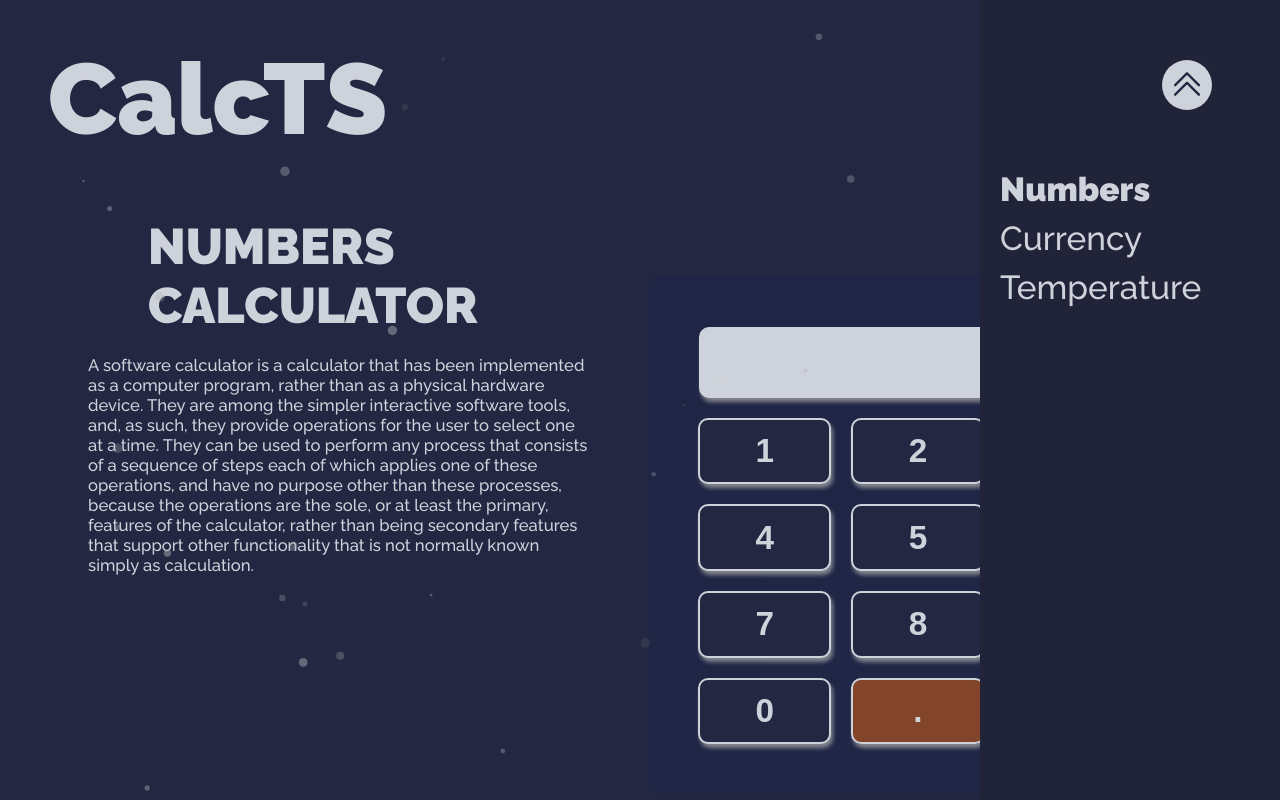
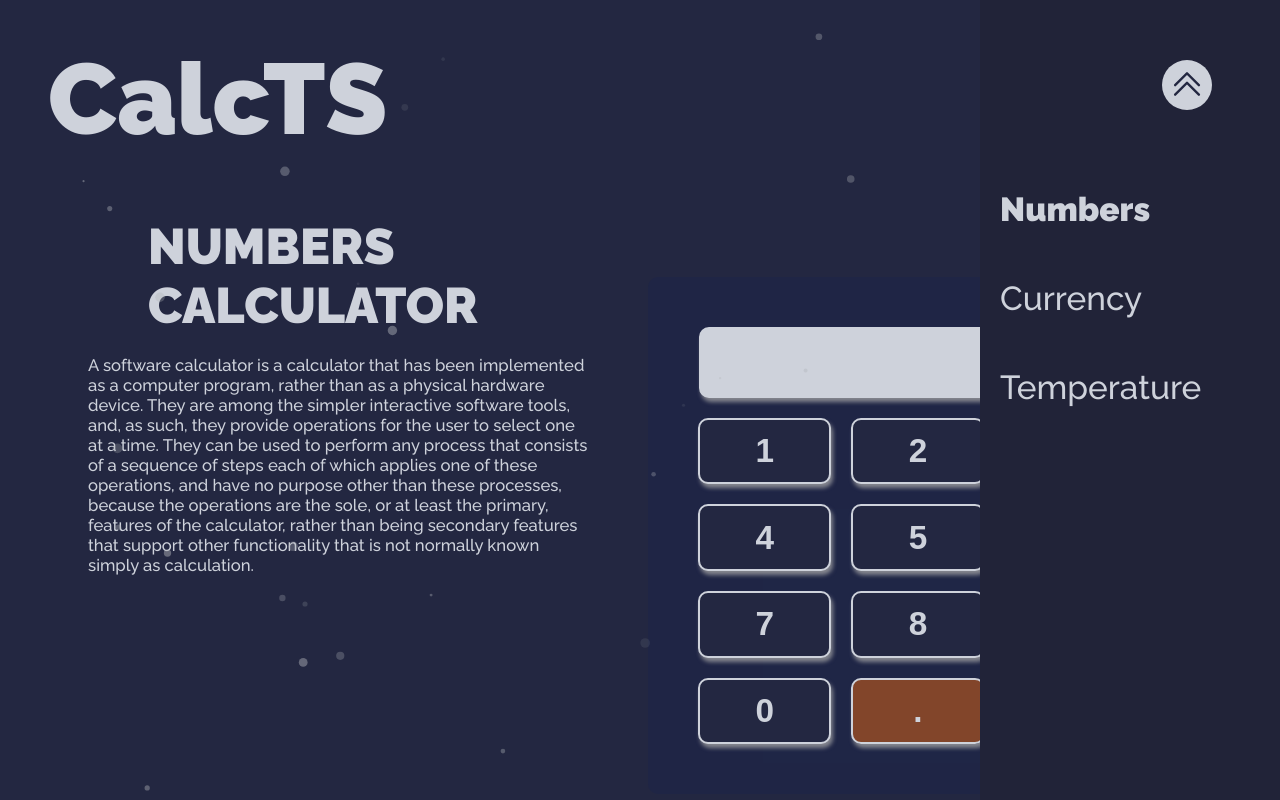
Before and after one commit to bchanowski/calculator-typescript, a React (Vite) app in the folder calc-ts/: page / in a window 1280 px wide. Both pictures are taken after a click on the button 1187 px from the left and 85 px from the top of the page. Shown: the top 800 px of the page. Built offline with nearby package versions, Linux system fonts and the light colour scheme; no server answers.

Commit message:
Fixed an issue that caused navbar to not work properly

```diff
--- a/calc-ts/src/components/Navbar/Link.tsx
+++ b/calc-ts/src/components/Navbar/Link.tsx
@@ -12,8 +12,7 @@ const Link = ({ page, selectedPage, setSelectedPage }: Props) => {
   const lowerCasePage = page.toLowerCase().replace(/ /g, "") as SelectedPage;
 
   return (
-    <AnchorLink>
-      <a
+    <AnchorLink
       className={`${selectedPage === lowerCasePage ? "selected-option" : ""}
     nav-option
     `}
@@ -21,7 +20,6 @@ const Link = ({ page, selectedPage, setSelectedPage }: Props) => {
       onClick={() => setSelectedPage(lowerCasePage)}
     >
       {page}
-      </a>
     </AnchorLink>
   );
 };
--- a/calc-ts/src/main.tsx
+++ b/calc-ts/src/main.tsx
@@ -3,7 +3,7 @@ import ReactDOM from "react-dom/client";
 import App from "./App.tsx";
 import "./index.scss";
 
-ReactDOM.createRoot(document.getElementById("root")!).render(
+ReactDOM.createRoot(document.getElementById("root") as HTMLElement).render(
   <React.StrictMode>
     <App />
   </React.StrictMode>
```
Lines whose indentation alone changed are shown as unchanged.
